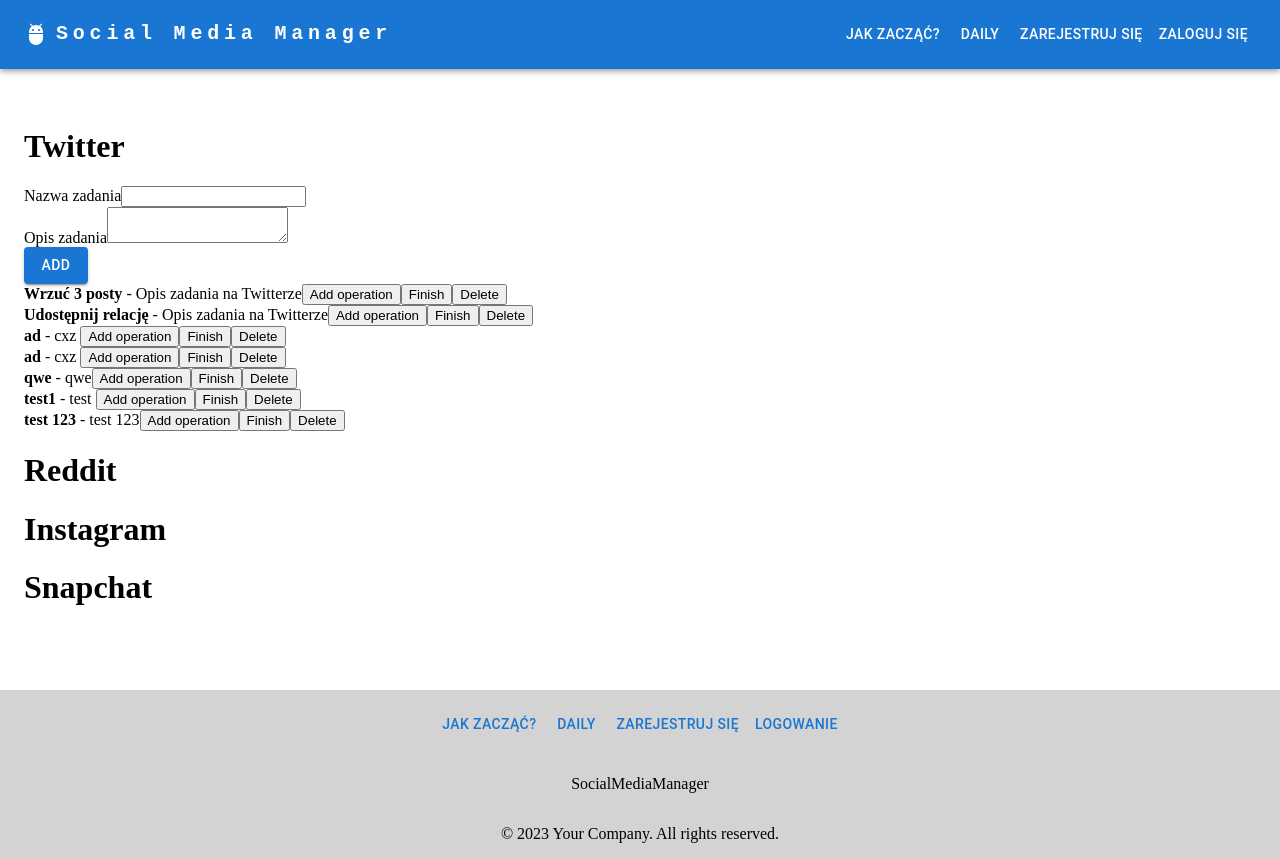
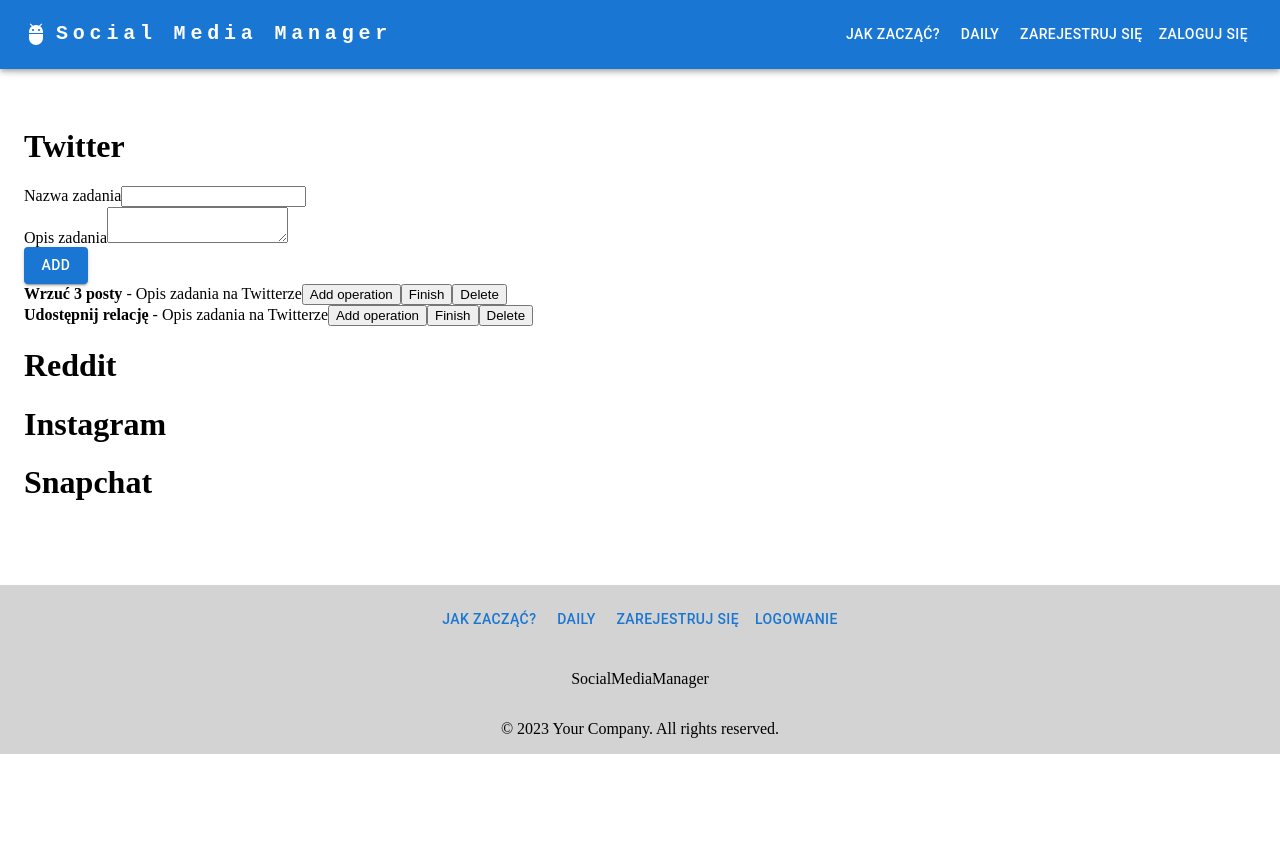
Before and after one commit to PatrykBombik/socialmedia_manager, a React (Vite) app: page /daily in a window 1280 px wide. After the commit the page ends 800 px from the top, so only its background shows below. Built offline with nearby package versions, Linux system fonts and the light colour scheme; data requests are answered from the project's data file.

Commit message:
deleteing tasks

```diff
--- a/data/db.json
+++ b/data/db.json
@@ -15,41 +15,6 @@
       "status": "open",
       "addedDate": "2023-06-05",
       "timeSpent": "0h 0m"
-    },
-    {
-      "title": "ad",
-      "description": "cxz\n",
-      "status": "open",
-      "addedDate": "2023-06-12T12:34:17.268Z",
-      "id": 3
-    },
-    {
-      "title": "ad",
-      "description": "cxz\n",
-      "status": "open",
-      "addedDate": "2023-06-12T12:34:18.555Z",
-      "id": 4
-    },
-    {
-      "title": "qwe",
-      "description": "qwe",
-      "status": "open",
-      "addedDate": "2023-06-12T12:35:14.973Z",
-      "id": 5
-    },
-    {
-      "title": "test1",
-      "description": "test\n",
-      "status": "open",
-      "addedDate": "2023-06-12T12:37:00.509Z",
-      "id": 6
-    },
-    {
-      "title": "test 123",
-      "description": "test 123",
-      "status": "open",
-      "addedDate": "2023-06-12T14:36:41.199Z",
-      "id": 7
     }
   ],
   "Reddit": [
--- a/src/components/daily.jsx
+++ b/src/components/daily.jsx
@@ -1,6 +1,6 @@
 import {Container, Grid} from "@mui/material";
 import {useEffect, useState} from "react";
-import {getAllTasks, sendTaskData} from "../helpers/api.jsx";
+import {deleteTaskAPI, getAllTasks, sendTaskData} from "../helpers/api.jsx";
 import Button from "@mui/material/Button";
 
 export default function Daily() {
@@ -25,6 +25,12 @@
         setTittleTwitter('');
         setDescTwitter('');
         setTasksTwitter([...tasksTwitter, result])
+    }
+
+    async function handleTwitterDelete(event) {
+        const id = +event.target.dataset.id
+        await deleteTaskAPI("Twitter", id);
+        setTasksTwitter(tasksTwitter.filter((task) => task.id !== id))
     }
 
     const [tasksReddit, setTasksReddit] = useState([]);
@@ -99,7 +105,7 @@
                                 <strong>{task.title}</strong> <span> - {task.description}</span>
                                 <button>Add operation</button>
                                 <button>Finish</button>
-                                <button>Delete</button>
+                                <button onClick={handleTwitterDelete} data-id={task.id}>Delete</button>
                             </div>
                         ))}
                     </section>
--- a/src/helpers/api.jsx
+++ b/src/helpers/api.jsx
@@ -15,3 +15,9 @@
     )
     return response.json()
 }
+
+export async function deleteTaskAPI(social, id) {
+    const response = await fetch(`http://localhost:3000/${social}/${id}`,
+        { method: 'DELETE'})
+    return response.json();
+}
```
